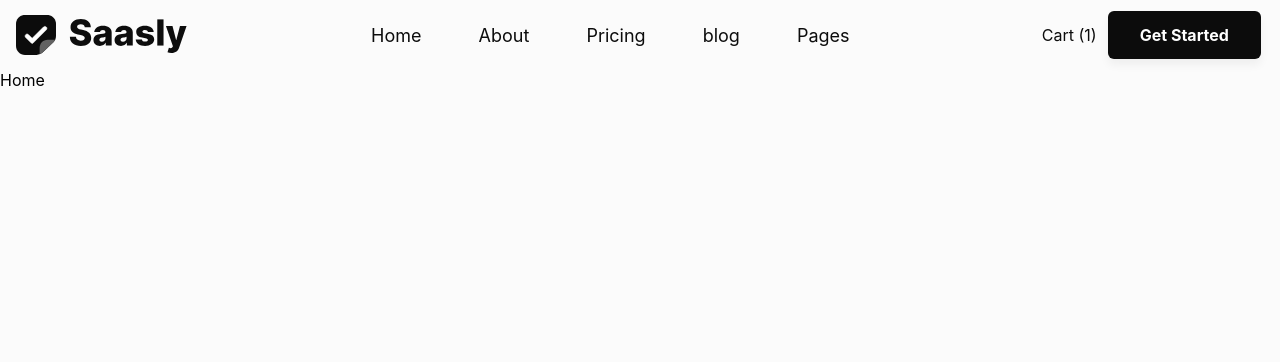
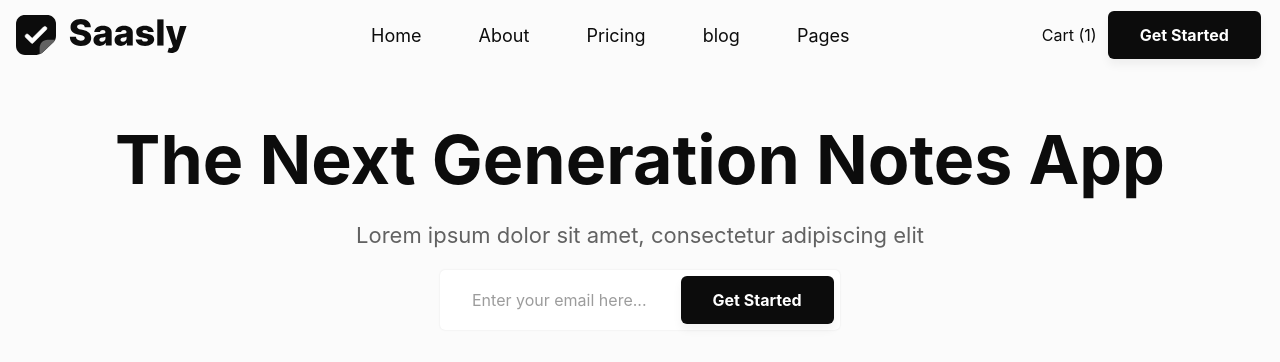
Before and after one commit to Ahd-3hd/sassly, a React (Create React App) app: page / in a window 1280 px wide. Shown: the top 362 px of the page. Built offline with nearby package versions, Linux system fonts and the light colour scheme.

Commit message:
create hero and newsletter

```diff
--- /dev/null
+++ b/src/components/Header/index.style.tsx
@@ -0,0 +1,58 @@
+import styled from "styled-components";
+
+export const Wrapper = styled.header`
+  padding: 1rem;
+  padding-top: 3rem;
+  > h1 {
+    font-size: 2.5rem;
+    max-width: 15ch;
+  }
+  > p {
+    color: ${({ theme: { colors } }) => colors.grey2};
+  }
+
+  @media (min-width: 768px) {
+    > h1 {
+      max-width: 25ch;
+      text-align: center;
+      margin: auto;
+      font-size: ${({ theme: { fontSizes } }) => fontSizes.heading1};
+    }
+    > p {
+      text-align: center;
+    }
+  }
+`;
+
+export const NewsletterContainer = styled.form`
+  position: relative;
+  > button {
+    width: 100%;
+    margin-top: 1rem;
+  }
+  @media (min-width: 480px) {
+    max-width: 400px;
+    margin: auto;
+    > button {
+      width: auto;
+      position: absolute;
+      margin-top: 0;
+      right: 0.2rem;
+      top: 6px;
+    }
+  }
+`;
+export const NewsletterInput = styled.input`
+  padding: 20px 32px;
+  border-radius: 5px;
+  border: none;
+  background: white;
+  box-shadow: 0px 0px 2px rgba(0, 0, 0, 0.1);
+  font-size: 1rem;
+  color: ${({ theme: { colors } }) => colors.primary};
+  ::placeholder {
+    color: ${({ theme: { colors } }) => colors.grey3};
+  }
+  outline: none;
+  width: 100%;
+`;
--- /dev/null
+++ b/src/components/Header/index.tsx
@@ -0,0 +1,24 @@
+import { Wrapper, NewsletterContainer, NewsletterInput } from "./index.style";
+import { Heading1, Paragraph } from "../Typography";
+import Button from "../Buttons";
+
+const Header = () => {
+  return (
+    <Wrapper>
+      <Heading1>The Next Generation Notes App</Heading1>
+      <Paragraph variant="pLarge">
+        Lorem ipsum dolor sit amet, consectetur adipiscing elit
+      </Paragraph>
+      <NewsletterContainer>
+        <NewsletterInput
+          type="email"
+          required
+          placeholder="Enter your email here..."
+        />
+        <Button size="small" primary label="Get Started" />
+      </NewsletterContainer>
+    </Wrapper>
+  );
+};
+
+export default Header;
--- a/src/pages/Home/index.tsx
+++ b/src/pages/Home/index.tsx
@@ -1,7 +1,11 @@
 import Layout from "../../components/Layout";
-
+import Header from "../../components/Header";
 const Home = () => {
-  return <Layout>Home</Layout>;
+  return (
+    <Layout>
+      <Header />
+    </Layout>
+  );
 };
 
 export default Home;
```
Also changed, not shown: 1 other file (tests, documents, lock files or other folders).
